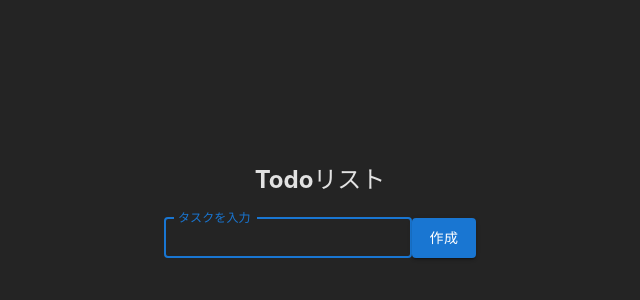
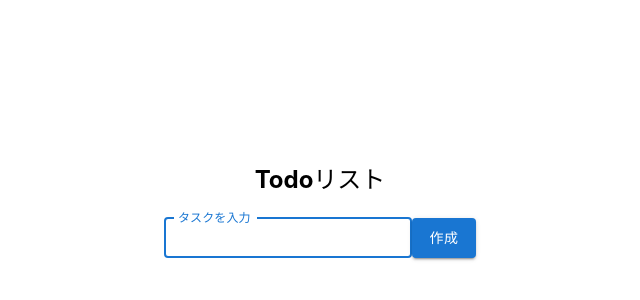
Before and after one commit to Vigener/todo-app-react, a React (Vite) app in the folder vite-project/: page / in a window 1280 px wide. Shown: the part 188-488 px from the top of the page, without its empty margins (320-960 px from the left). Built offline with nearby package versions, Linux system fonts and the light colour scheme.

Commit message:
とりあえず:rootのCSSやらをいじってlightモードとして実装することで見た目は解消

```diff
--- a/vite-project/src/App.tsx
+++ b/vite-project/src/App.tsx
@@ -1,8 +1,8 @@
-import { ChangeEvent, useEffect, useState } from 'react'
+import { useEffect, useState } from 'react'
 import './App.css';
-import AddTodo from './components/AddTodo';
-import DeleteTodo from './components/DeleteTodo';
-import TodoList from './components/TodoList';
+// import AddTodo from './components/AddTodo';
+// import DeleteTodo from './components/DeleteTodo';
+// import TodoList from './components/TodoList';
 import { Box, Button, TextField } from '@mui/material';
 
 function App() {
@@ -104,7 +104,7 @@ function App() {
                 value={todo.inputValue}
                 disabled={todo.checked}
               />
-              <input type="checkbox" onChange={(e) => handleChecked(todo.id, todo.checked)}/>
+              <input type="checkbox" onChange={() => handleChecked(todo.id, todo.checked)}/>
               <button onClick={() => handleDelete(todo.id)}>削除</button>
             </li>
           ))}
--- a/vite-project/src/index.css
+++ b/vite-project/src/index.css
@@ -3,9 +3,9 @@
   line-height: 1.5;
   font-weight: 400;
 
-  color-scheme: light;
-  color: rgba(255, 255, 255, 0.87);
-  background-color: #242424;
+  color-scheme: white;
+  /* color: rgba(255, 255, 255, 0.87); */
+  /* background-color: #242424; */
 
   font-synthesis: none;
   text-rendering: optimizeLegibility;
@@ -35,7 +35,7 @@ button {
   font-size: 1em;
   font-weight: 500;
   font-family: inherit;
-  background-color: #1a1a1a;
+  /* background-color: #1a1a1a; */
   cursor: pointer;
   transition: border-color 0.25s;
 }
```
